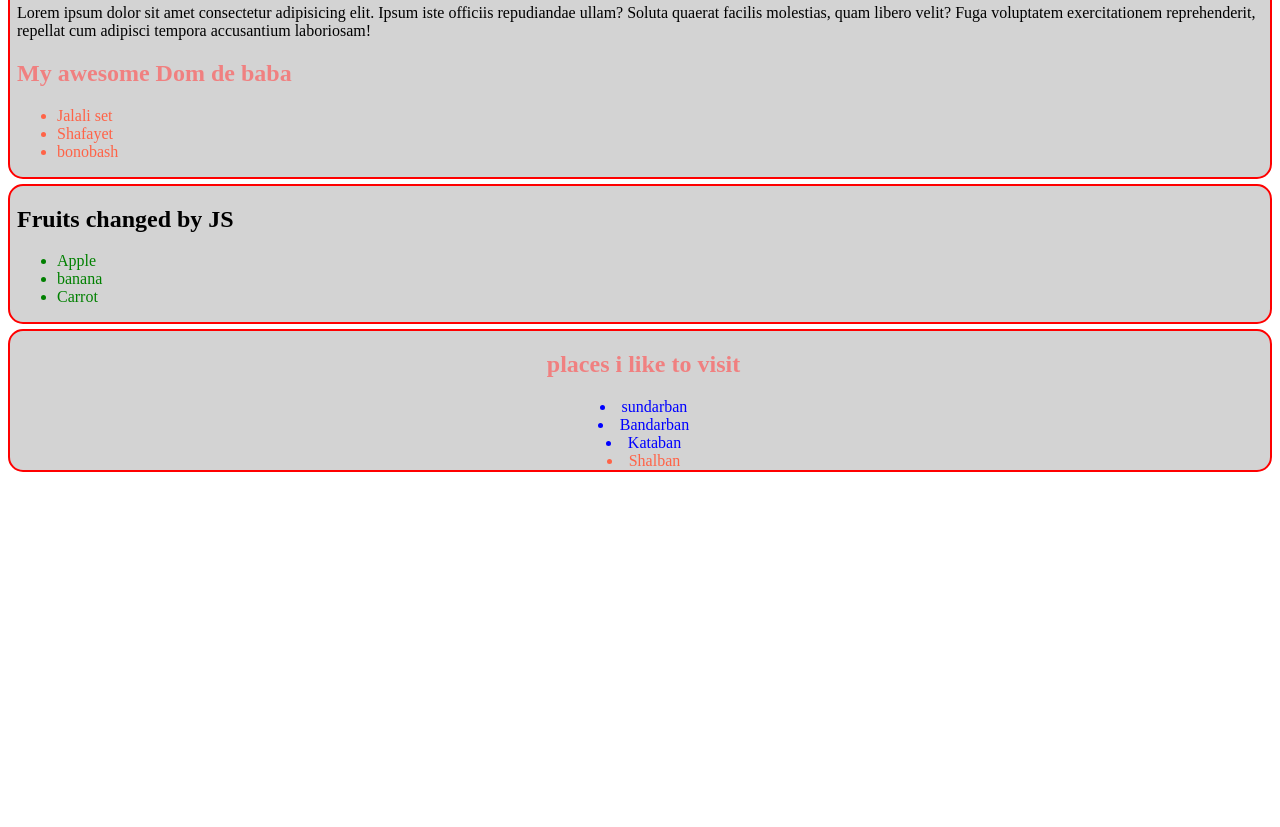
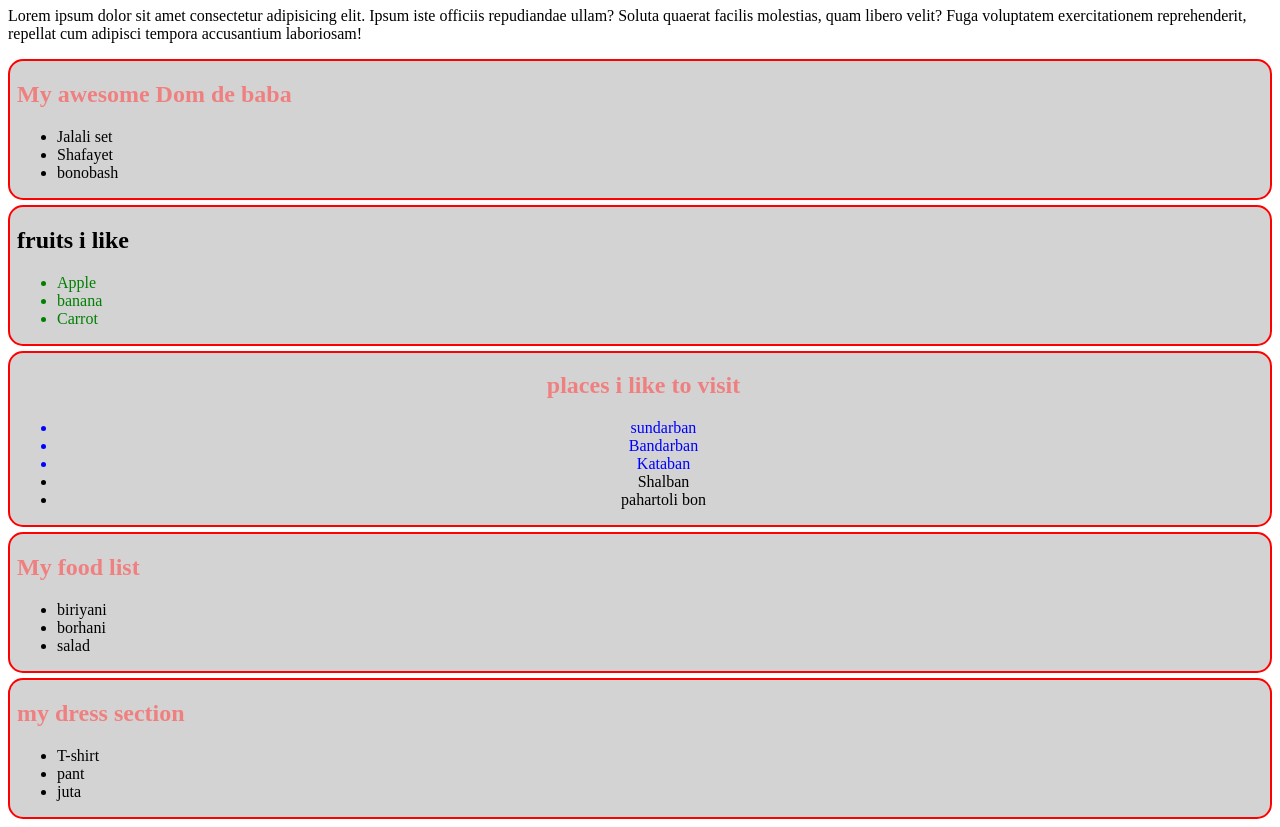
Before and after one commit to ashraful2871/JS-DOM, a plain HTML site: page index.html in a window 1280 px wide. Shown: the part 73-900 px from the top of the page. Before the commit the page ends 800 px from the top, so only its background shows below. Drawn offline with Linux system fonts and the light colour scheme.

Commit message:
add section in html through JavaScript

```diff
--- a/index.html
+++ b/index.html
@@ -12,7 +12,7 @@
         }
 
         li {
-            color: tomato;
+            color: black;
         }
 
         #fruits-title {
@@ -30,14 +30,15 @@
     <header>
 
     </header>
-    <main>
-        <section>
+    <main id="main-content">
         <h1>Welcome to my DOM</h1>
         <p>Lorem ipsum dolor sit amet consectetur adipisicing elit. Ipsum iste officiis repudiandae ullam? Soluta
             quaerat facilis molestias, quam libero velit? Fuga voluptatem exercitationem reprehenderit, repellat cum
             adipisci tempora accusantium laboriosam!</p>
+
+        <section>
+
             <h1>My awesome Dom de baba</h1>
-
             <ul>
                 <li>Jalali set</li>
                 <li>Shafayet</li>
@@ -56,15 +57,17 @@
 
         <section id="places-container" class="large-text">
             <h1 id="places-title">places i like to visit</h1>
+            <ul id="places-list">
                 <li class="importent-places">sundarban</li>
                 <li class="importent-places">Bandarban</li>
                 <li class="importent-places">Kataban</li>
                 <li class="other-place">Shalban</li>
+            </ul>
         </section>
 
 
     </main>
-    <script>
+    <!-- <script>
         // const student = {
         //     name: 'ABUL',
         //     ID: 2871,
@@ -77,7 +80,7 @@
         const liCollection = document.getElementsByTagName('li')
         // console.log(liCollection);
         for (const li of liCollection) {
-            console.log(li.innerText);
+            //console.log(li.innerText);
         }
         const allHeading = document.getElementsByTagName('h1');
         for (const h1 of allHeading) {
@@ -109,9 +112,11 @@
         // option 5: querySelectorAll
 
 
-    </script>
+    </script> -->
     <script src="js/dom.js"></script>
+    <script src="js/append.js"></script>
     <script src="js/styleinjs.js"></script>
+
 </body>
 
 </html>
--- /dev/null
+++ b/js/append.js
@@ -0,0 +1,47 @@
+//1. where to add
+const placesList = document.getElementById("places-list");
+//2. what to be added
+const li = document.createElement("li");
+li.innerText = "pahartoli bon";
+
+// 3. add the child
+
+placesList.appendChild(li);
+
+// 1. here to add
+const mainContainer = document.getElementById("main-content");
+
+// 2. what to be added
+const section = document.createElement("section");
+const h1 = document.createElement("h1");
+h1.innerText = "My food list";
+section.appendChild(h1);
+
+const ul = document.createElement("ul");
+const li1 = document.createElement("li");
+li1.innerText = "biriyani";
+ul.appendChild(li1);
+
+const li2 = document.createElement("li");
+li2.innerText = "borhani";
+ul.appendChild(li2);
+
+const li3 = document.createElement("li");
+li3.innerText = "salad";
+ul.appendChild(li3);
+
+section.appendChild(ul);
+mainContainer.appendChild(section);
+
+// set innerHTMl directly
+
+const sectionDress = document.createElement("section");
+sectionDress.innerHTML = `
+<h1>my dress section</h1>
+<ul>
+<li>T-shirt</li>
+<li>pant</li>
+<li>juta</li>
+</ul>`;
+
+mainContainer.appendChild(sectionDress);
```
Lines whose indentation alone changed are shown as unchanged.
